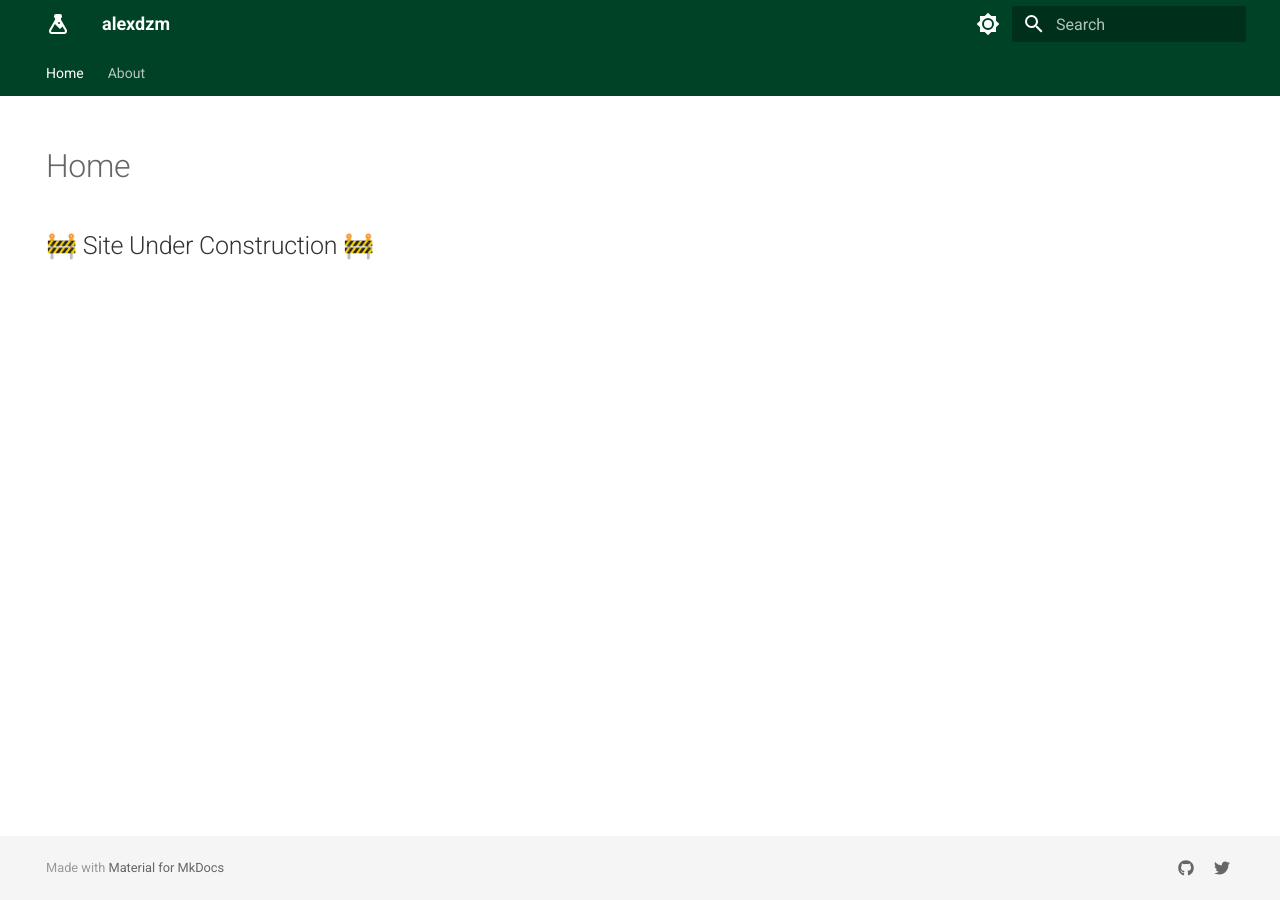
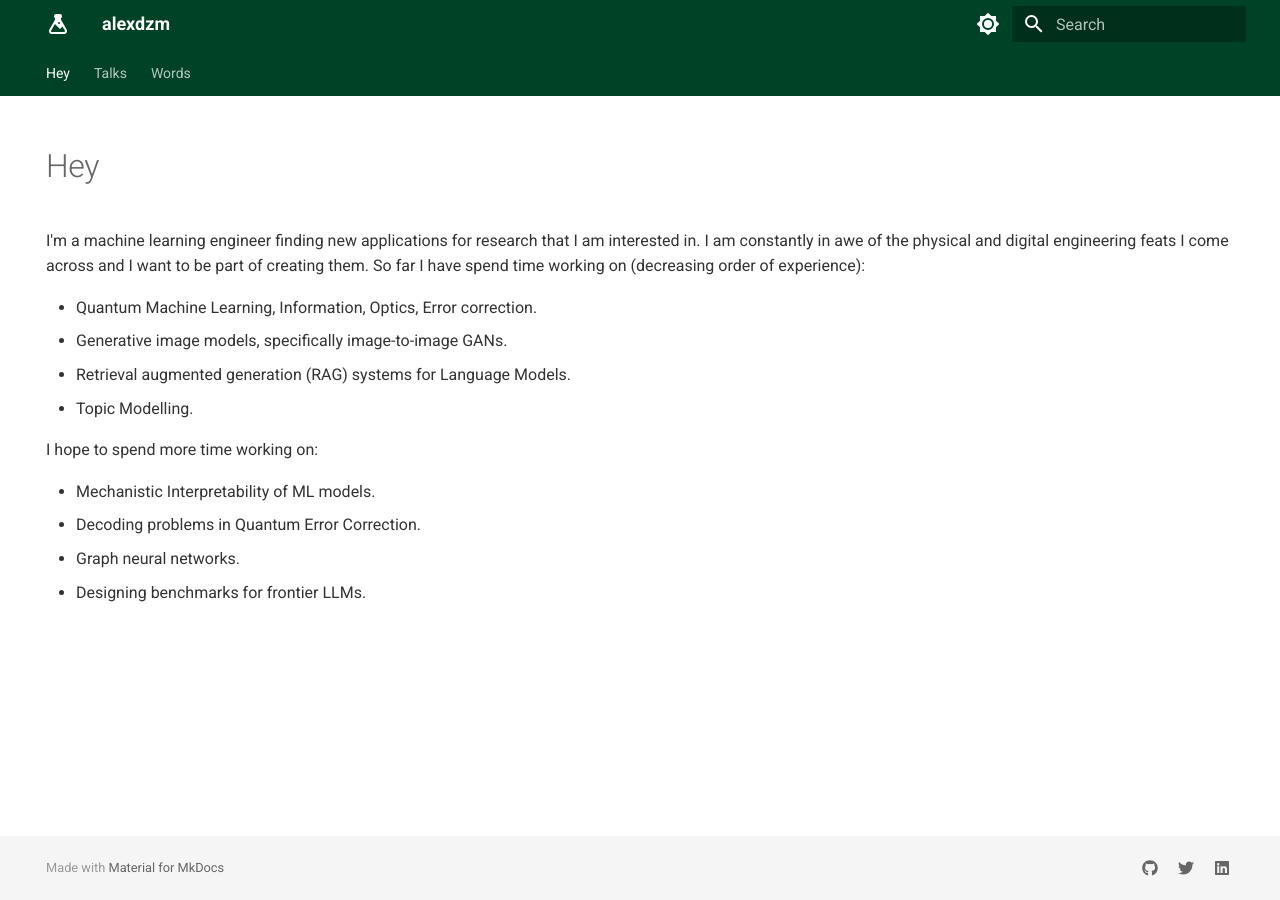
Before and after one commit to alexdzm/blog, an MkDocs documentation site: the page built from docs/index.md, in a window 1280 px wide. Built offline with MkDocs 1.6.1 and Material for MkDocs 9.7.7, drawn with Linux system fonts in a browser that asks for light colours.

Commit message:
add homepage content

```diff
--- a/docs/about.md
+++ /dev/null
@@ -1,6 +0,0 @@
----
-hide:
-  - navigation
-  - toc
----
-# About
--- a/docs/index.md
+++ b/docs/index.md
@@ -3,6 +3,18 @@ hide:
   - navigation
   - toc
 ---
-# Home
+# Hey
+I'm a machine learning engineer finding new applications for research that I am interested in. I am constantly in awe of the physical and digital engineering feats I come across and I want to be part of creating them. So far I have spend time working on (decreasing order of experience):
 
-## 🚧 Site Under Construction 🚧
+- Quantum Machine Learning, Information, Optics, Error correction.
+- Generative image models, specifically image-to-image GANs.
+- Retrieval augmented generation (RAG) systems for Language Models.
+- Topic Modelling.
+
+
+I hope to spend more time working on:
+
+- Mechanistic Interpretability of ML models.
+- Decoding problems in Quantum Error Correction.
+- Graph neural networks.
+- Designing benchmarks for frontier LLMs.
--- a/mkdocs.yml
+++ b/mkdocs.yml
@@ -46,6 +46,7 @@ markdown_extensions:
   - admonition
   - footnotes
   - meta
+  - admonition #for warning boxes
 
 plugins:
   - search
@@ -56,3 +57,5 @@ extra:
       link: https://github.com/alexdzm
     - icon: fontawesome/brands/twitter
       link: https://x.com/alexdzm
+    - icon: fontawesome/brands/linkedin
+      link: https://www.linkedin.com/in/alexdzm/
```
Also changed, not shown: docs/words.md (added, +9 -0 lines), docs/talks.md (added).
